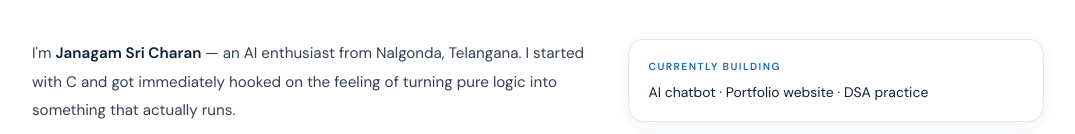
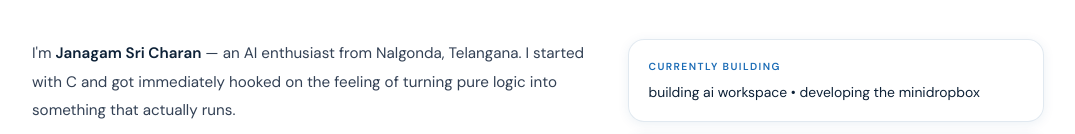
Before and after one commit to charan6401-rgb/portfolioweb, a plain HTML site: page index.html in a window 1280 px wide. Shown: the part 889-1023 px from the top of the page, without its empty margins (102-1177 px from the left). Drawn offline with nearby package versions, Linux system fonts and the light colour scheme; a web font is replaced by a local one.

Commit message:
Update index.html

```diff
--- a/index.html
+++ b/index.html
@@ -128,7 +128,7 @@
           <div class="about-side reveal">
             <div class="about-card glass-card">
               <span class="about-card-label">Currently Building</span>
-              <p class="about-card-value">AI chatbot · Portfolio website · DSA practice</p>
+              <p class="about-card-value">building ai workspace • developing the minidropbox</p>
             </div>
             <div class="about-card glass-card">
               <span class="about-card-label">Goal</span>
```
